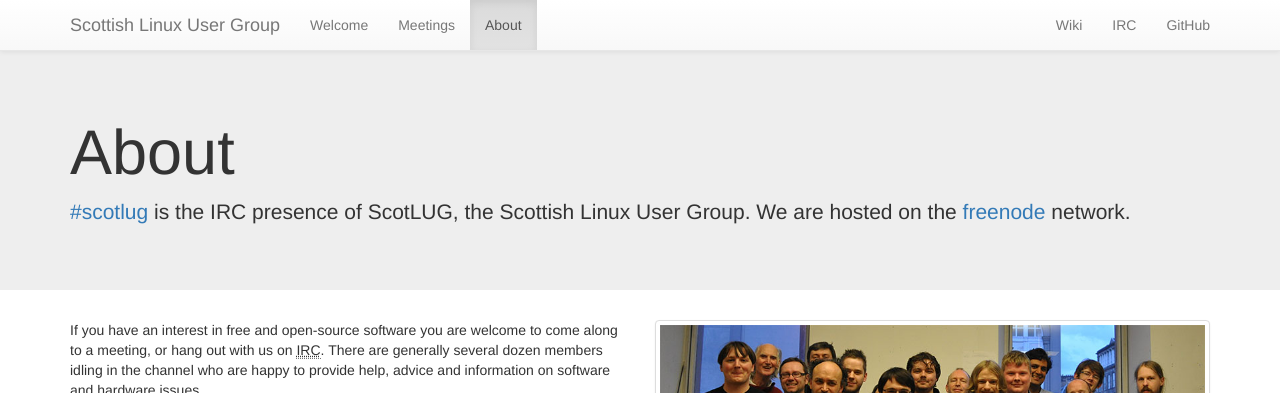
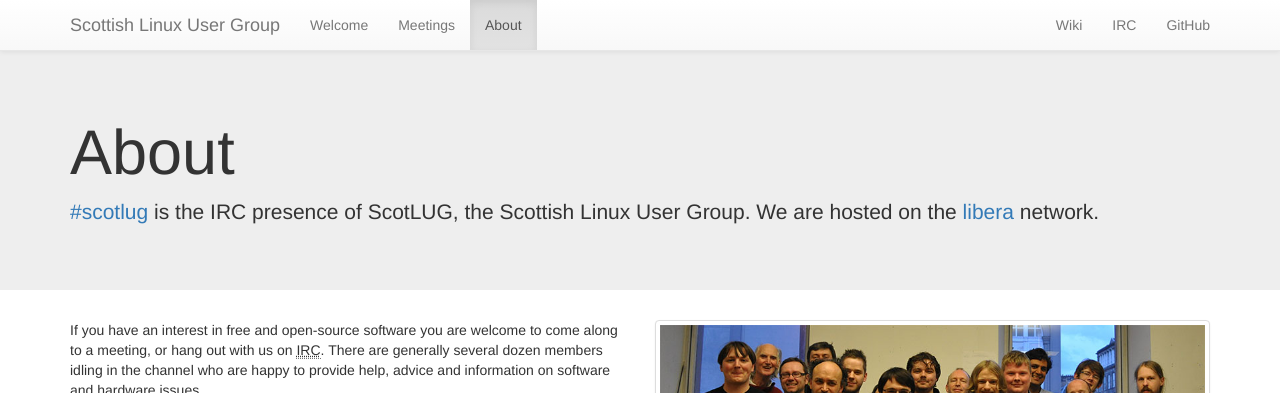
Before and after one commit to ScotLUG/scotlug.github.io, a Jekyll site: the page built from about/index.markdown, in a window 1280 px wide. Shown: the top 393 px of the page. Built offline with Jekyll 4.4.1, drawn with Linux system fonts in a browser that asks for light colours; nearby versions of some CDN libraries; library files that are not in the unit come from our copies.

Commit message:
die die freenode

```diff
--- a/about/index.markdown
+++ b/about/index.markdown
@@ -4,7 +4,7 @@
 - uri: /assets/group_photo.jpg
   alt: Group photo
   caption: Members of ScotLUG in 2014.
-lead: "[#scotlug](https://web.libera.chat/?channels=#scotlug) is the IRC presence of ScotLUG, the Scottish Linux User Group.  We are hosted on the [freenode](https://freenode.net/) network."
+lead: "[#scotlug](https://web.libera.chat/?channels=#scotlug) is the IRC presence of ScotLUG, the Scottish Linux User Group.  We are hosted on the [libera](https://libera.chat/) network."
 title: About
 ---
 
```
